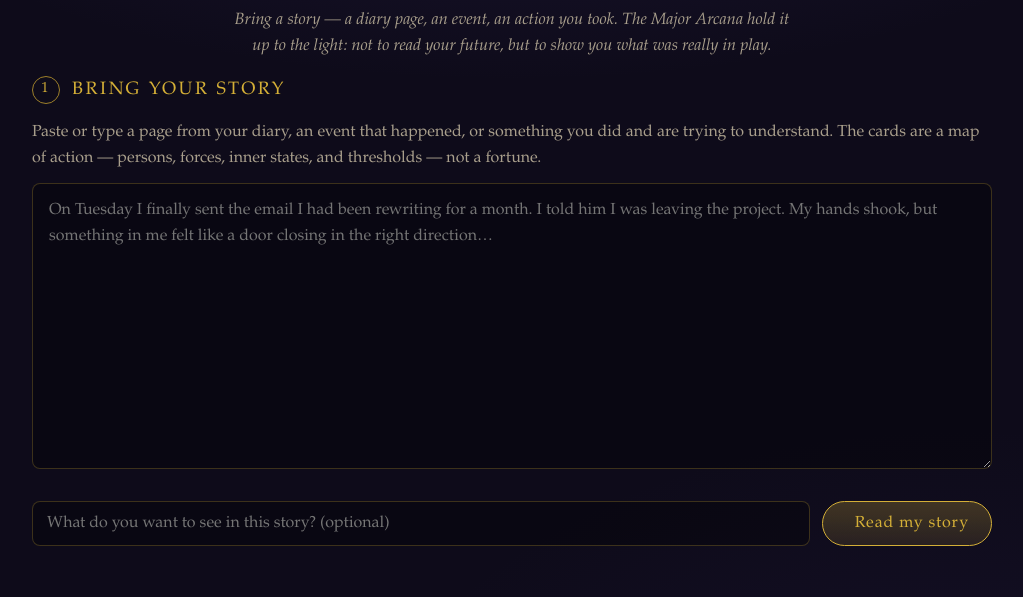
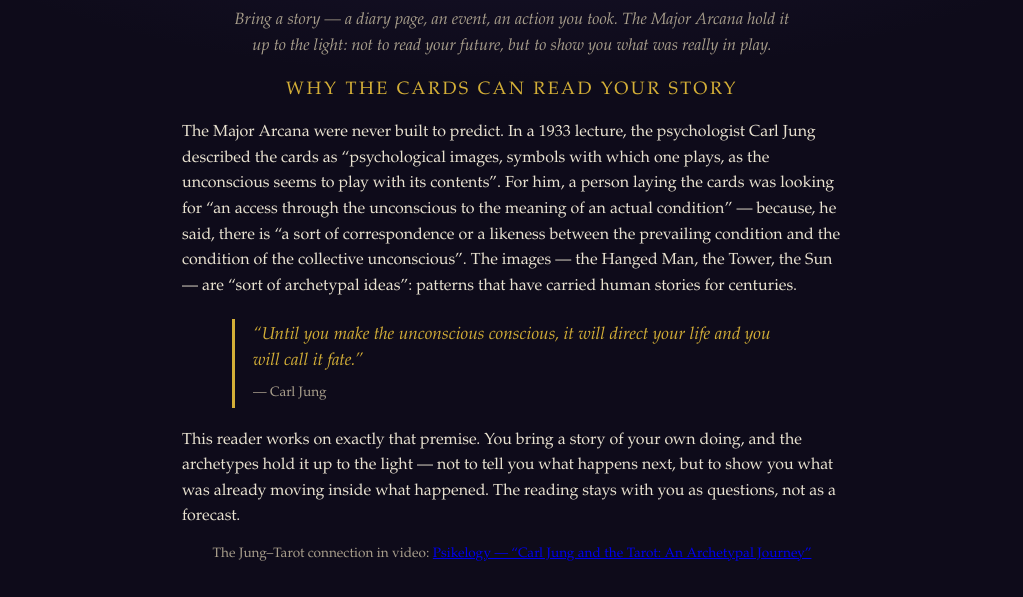
Before and after one commit to ManoloRemiddi/thefool.im, a plain HTML site: page story-reader.html in a window 1280 px wide. Shown: the part 149-746 px from the top of the page, without its empty margins (128-1151 px from the left). Drawn offline with Linux system fonts and the light colour scheme.

Commit message:
Story Reader intro: why the cards can read your story (Jung's 1933 lecture, individuation, video reference)

```diff
--- a/css/style.css
+++ b/css/style.css
@@ -800,3 +800,38 @@ main {
   text-align: center;
   margin: 20px 0 0;
 }
+
+/* Story Reader — "why this works" intro */
+.why {
+  text-align: left;
+}
+
+.why p {
+  max-width: 660px;
+  margin: 0 auto 14px;
+}
+
+.quote {
+  max-width: 560px;
+  margin: 20px auto;
+  padding: 4px 0 4px 18px;
+  border-left: 3px solid var(--gold);
+  font-style: italic;
+  color: var(--gold);
+  font-size: 1.08rem;
+  line-height: 1.5;
+}
+
+.quote .cite {
+  display: block;
+  font-style: normal;
+  font-size: 0.85rem;
+  color: var(--ink-dim);
+  margin-top: 8px;
+}
+
+.source-link {
+  text-align: center;
+  font-size: 0.85rem;
+  color: var(--ink-dim);
+}
--- a/story-reader.html
+++ b/story-reader.html
@@ -24,6 +24,15 @@
   </header>
 
   <main class="reader">
+
+    <!-- Why this works — the Jung frame -->
+    <section class="reader-section why">
+      <h2 class="step-title plain">Why the cards can read your story</h2>
+      <p>The Major Arcana were never built to predict. In a 1933 lecture, the psychologist Carl Jung described the cards as &ldquo;psychological images, symbols with which one plays, as the unconscious seems to play with its contents&rdquo;. For him, a person laying the cards was looking for &ldquo;an access through the unconscious to the meaning of an actual condition&rdquo; &mdash; because, he said, there is &ldquo;a sort of correspondence or a likeness between the prevailing condition and the condition of the collective unconscious&rdquo;. The images &mdash; the Hanged Man, the Tower, the Sun &mdash; are &ldquo;sort of archetypal ideas&rdquo;: patterns that have carried human stories for centuries.</p>
+      <blockquote class="quote">&ldquo;Until you make the unconscious conscious, it will direct your life and you will call it fate.&rdquo;<span class="cite">&mdash; Carl Jung</span></blockquote>
+      <p>This reader works on exactly that premise. You bring a story of your own doing, and the archetypes hold it up to the light &mdash; not to tell you what happens next, but to show you what was already moving inside what happened. The reading stays with you as questions, not as a forecast.</p>
+      <p class="source-link">The Jung&ndash;Tarot connection in video: <a href="https://www.youtube.com/watch?v=hgkvaGFg46o" target="_blank" rel="noopener">Psikelogy &mdash; &ldquo;Carl Jung and the Tarot: An Archetypal Journey&rdquo;</a></p>
+    </section>
 
     <!-- STEP 1 — bring your story -->
     <section id="step-write" class="reader-section">
```
